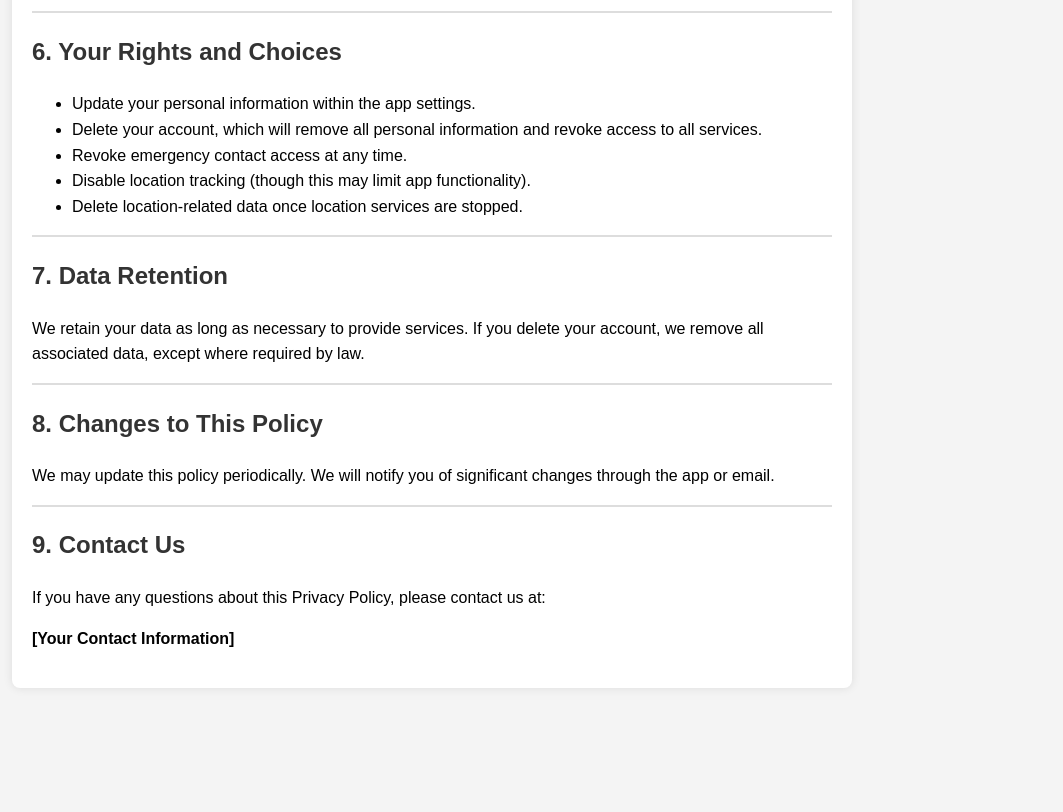
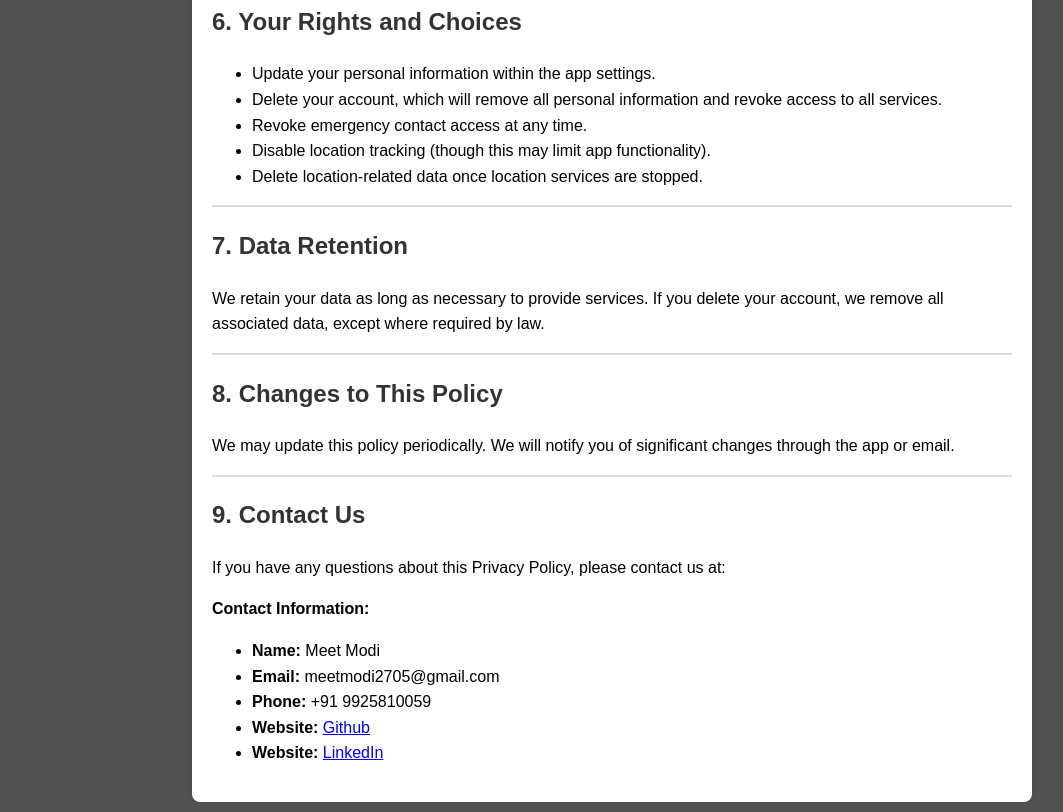
Before and after one commit to Meet-Modi-27/Privacy_Policy, a plain HTML site: page index.html in a window 1280 px wide. Shown: the part 1075-1887 px from the top of the page, without its empty margins (28-1091 px from the left). Before the commit the page ends 1803 px from the top, so only its background shows below. Drawn offline with Linux system fonts and the light colour scheme.

Commit message:
Initial Commit

```diff
--- a/index.html
+++ b/index.html
@@ -8,9 +8,13 @@
     body {
       font-family: Arial, sans-serif;
       line-height: 1.6;
-      margin: 20px;
-      padding: 20px;
-      background-color: #f4f4f4;
+      margin: 0;
+      padding: 10px;
+      background-color: #525252;
+      display: flex;
+      justify-content: center;
+      align-items: center;
+      min-height: 100vh;
     }
     .container {
       max-width: 800px;
@@ -18,8 +22,8 @@
       padding: 20px;
       border-radius: 8px;
       box-shadow: 0 0 10px rgba(0, 0, 0, 0.1);
+      text-align: left;
     }
-
     h1, h2 {
       color: #333;
     }
@@ -90,7 +94,15 @@
 
   <h2>9. Contact Us</h2>
   <p>If you have any questions about this Privacy Policy, please contact us at:</p>
-  <p><strong>[Your Contact Information]</strong></p>
+  <p><strong>Contact Information:</strong></p>
+  <ul>
+    <li><strong>Name:</strong> Meet Modi</li>
+    <li><strong>Email:</strong> meetmodi2705@gmail.com</li>
+    <li><strong>Phone:</strong> +91 9925810059</li>
+    <li><strong>Website:</strong> <a href="https://github.com/Meet-Modi-27">Github</a></li>
+    <li><strong>Website:</strong> <a href="https://www.linkedin.com/in/meet2705/">LinkedIn</a></li>
+  </ul>
+
 </div>
 </body>
 </html>
```
